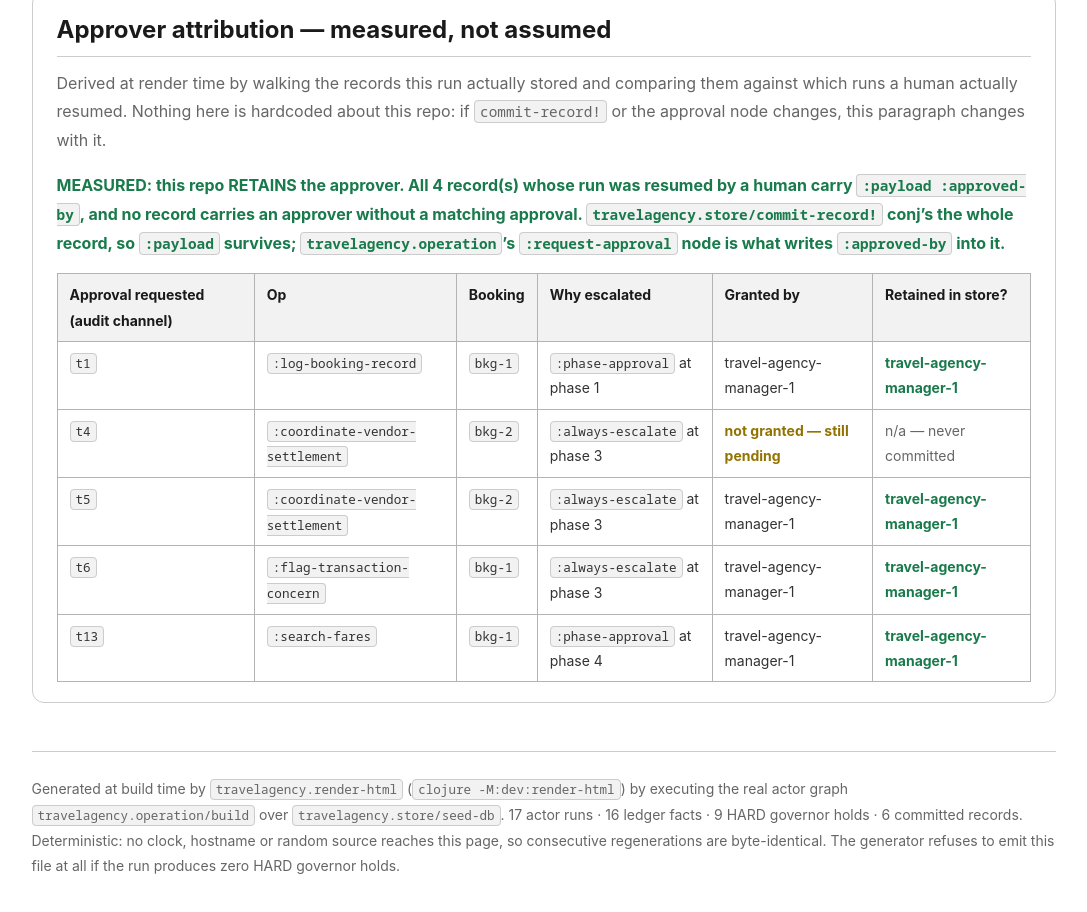
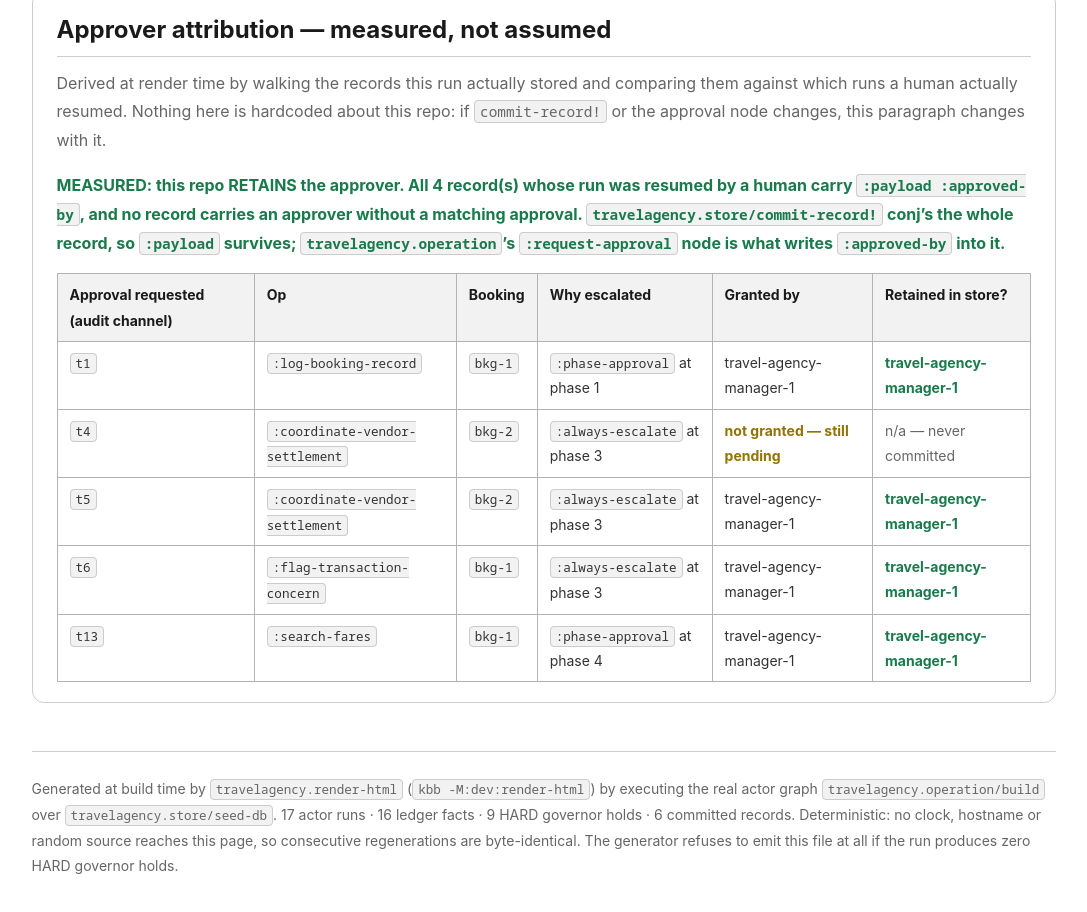
Before and after one commit to cloud-itonami/cloud-itonami-isic-7911, a plain HTML site: page docs/samples/operator-console.html in a window 1280 px wide. Shown: the part 7342-8254 px from the top of the page, without its empty margins (89-1176 px from the left). Drawn offline with Linux system fonts and the light colour scheme.

Commit message:
kbb: rewrite 10 Clojure-CLI/bb/nbb/shadow-cljs invocation(s) in 6 file(s) to kbb/amu
Owner decision 2026-09-11: `clojure -M:<alias>` / `clj -M` / `bb <task>` /
`nbb <script>` become `kbb …` (kotoba-lang/kotoba bin/kbb_deps.cljk resolves
deps.edn aliases onto the JVM-free engine); `shadow-cljs release|compile|watch`
becomes `amu compile --target wasm32-browser`. Text only; no mirror; fix-forward.

ADR: adr-2609112000-kbb-cutover-clojure-cli-text

Co-Authored-By: Claude Opus 5 (1M context) <noreply@anthropic.com>
Claude-Session: https://claude.ai/code/session_01JVx3D3QpgSHNgJBLe35yyx

```diff
--- a/docs/samples/operator-console.html
+++ b/docs/samples/operator-console.html
@@ -2623,6 +2623,6 @@ img,svg { max-width: 100%; height: auto; }</style></head><body>
   </section>
 </main>
 <footer>
-  <p>Generated at build time by <code>travelagency.render-html</code> (<code>clojure -M:dev:render-html</code>) by executing the real actor graph <code>travelagency.operation/build</code> over <code>travelagency.store/seed-db</code>. 17 actor runs · 16 ledger facts · 9 HARD governor holds · 6 committed records. Deterministic: no clock, hostname or random source reaches this page, so consecutive regenerations are byte-identical. The generator refuses to emit this file at all if the run produces zero HARD governor holds.</p>
+  <p>Generated at build time by <code>travelagency.render-html</code> (<code>kbb -M:dev:render-html</code>) by executing the real actor graph <code>travelagency.operation/build</code> over <code>travelagency.store/seed-db</code>. 17 actor runs · 16 ledger facts · 9 HARD governor holds · 6 committed records. Deterministic: no clock, hostname or random source reaches this page, so consecutive regenerations are byte-identical. The generator refuses to emit this file at all if the run produces zero HARD governor holds.</p>
 </footer>
 </body></html>
```
Also changed, not shown: 5 other files.
